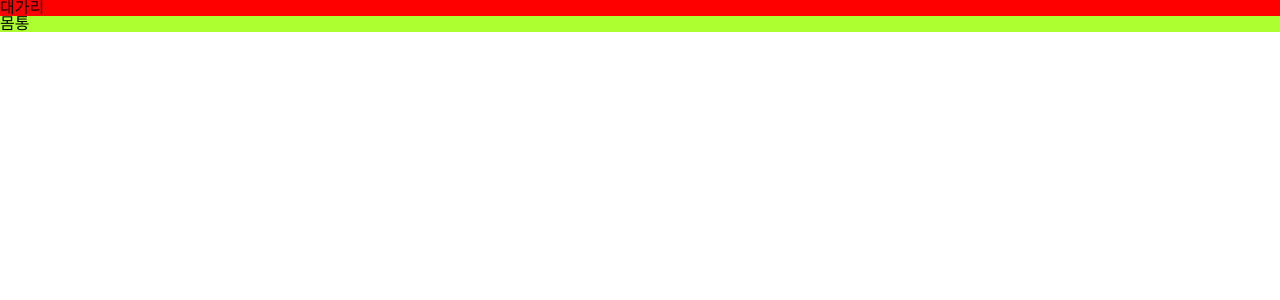
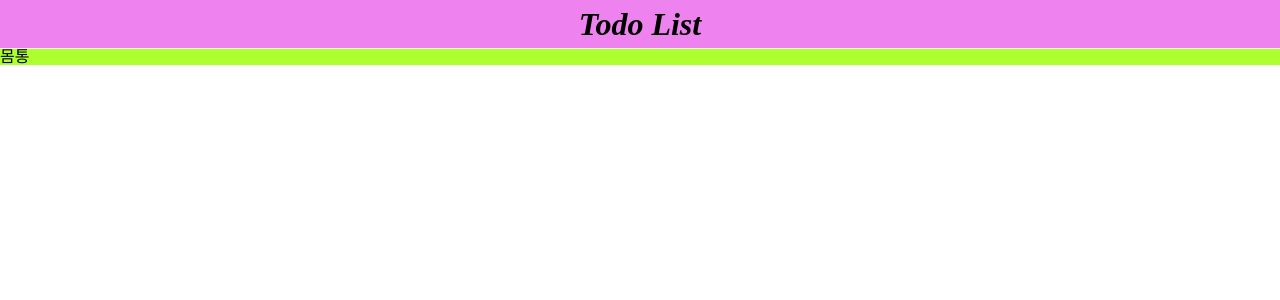
Before and after one commit to butterbeetle/sparta_todo, a React (Vite) app: page / in a window 1280 px wide. Shown: the top 300 px of the page. Built offline with nearby package versions, Linux system fonts and the light colour scheme.

Commit message:
Style. Header style

```diff
--- a/src/App.jsx
+++ b/src/App.jsx
@@ -1,11 +1,10 @@
-// import styles from "./css/App.module.css";
-
+import styles from "./App.module.css";
 import Header from "./Layout/Header/Header";
 import Main from "./Layout/Main/Main";
 
 function App() {
   return (
-    <div>
+    <div className={styles.screen}>
       <Header />
       <Main />
     </div>
--- a/src/App.module.css
+++ b/src/App.module.css
@@ -0,0 +1,5 @@
+.screen {
+  max-height: 100vh;
+  display: flex;
+  flex-direction: column;
+}
--- a/src/Layout/Header/Header.jsx
+++ b/src/Layout/Header/Header.jsx
@@ -1,5 +1,11 @@
 import styles from "./Header.module.css";
 
 export default function Header() {
-  return <header className={styles.header}>대가리</header>;
+  return (
+    <header className={styles.header}>
+      <div className={styles.header_main}>
+        <h1>Todo List</h1>
+      </div>
+    </header>
+  );
 }
--- a/src/Layout/Header/Header.module.css
+++ b/src/Layout/Header/Header.module.css
@@ -1,3 +1,17 @@
 .header {
-  background: red;
+  padding: 8px;
+  background: violet;
+  border-bottom: 1px solid #efefef;
 }
+.header_main {
+  max-width: 1200px;
+  margin: 0 auto;
+  text-align: center;
+}
+.header_main h1 {
+  cursor: pointer;
+  font-size: 2em;
+  font-style: italic;
+  font-weight: bold;
+  user-select: none;
+}
```
